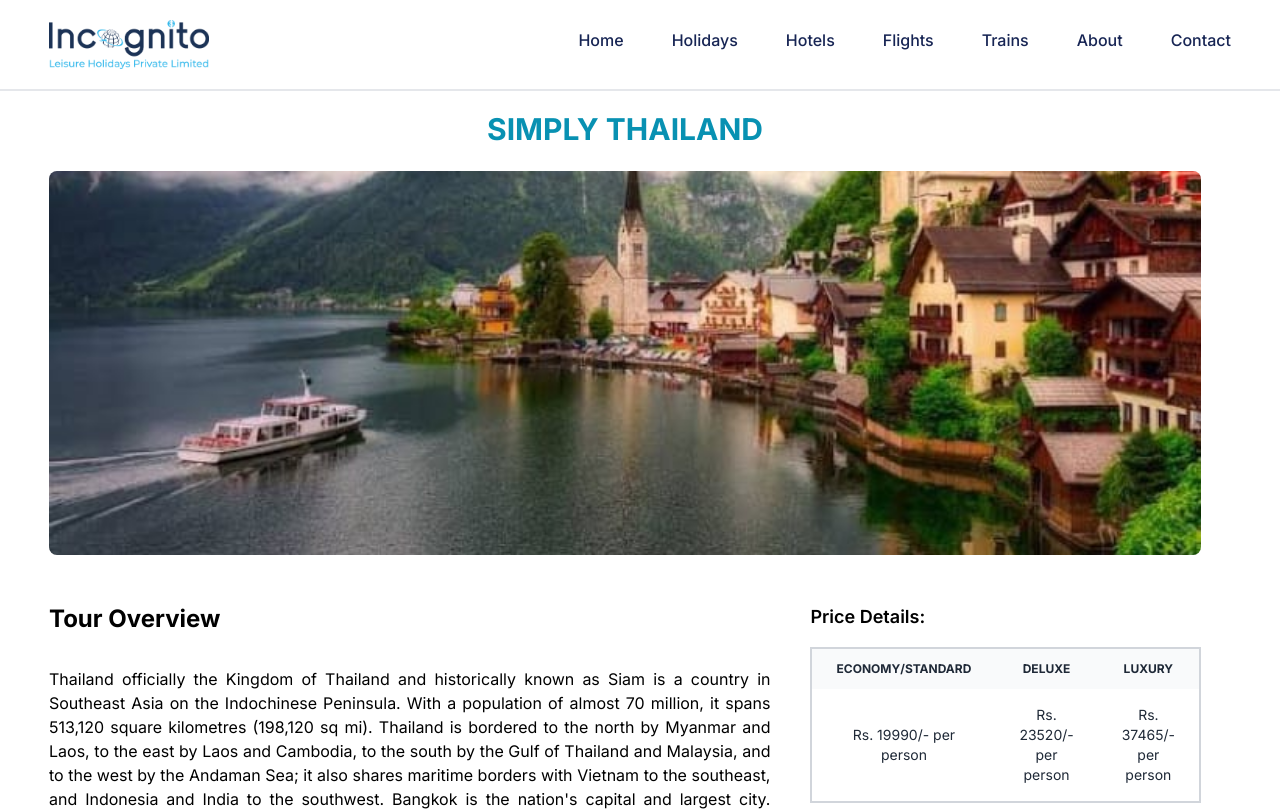
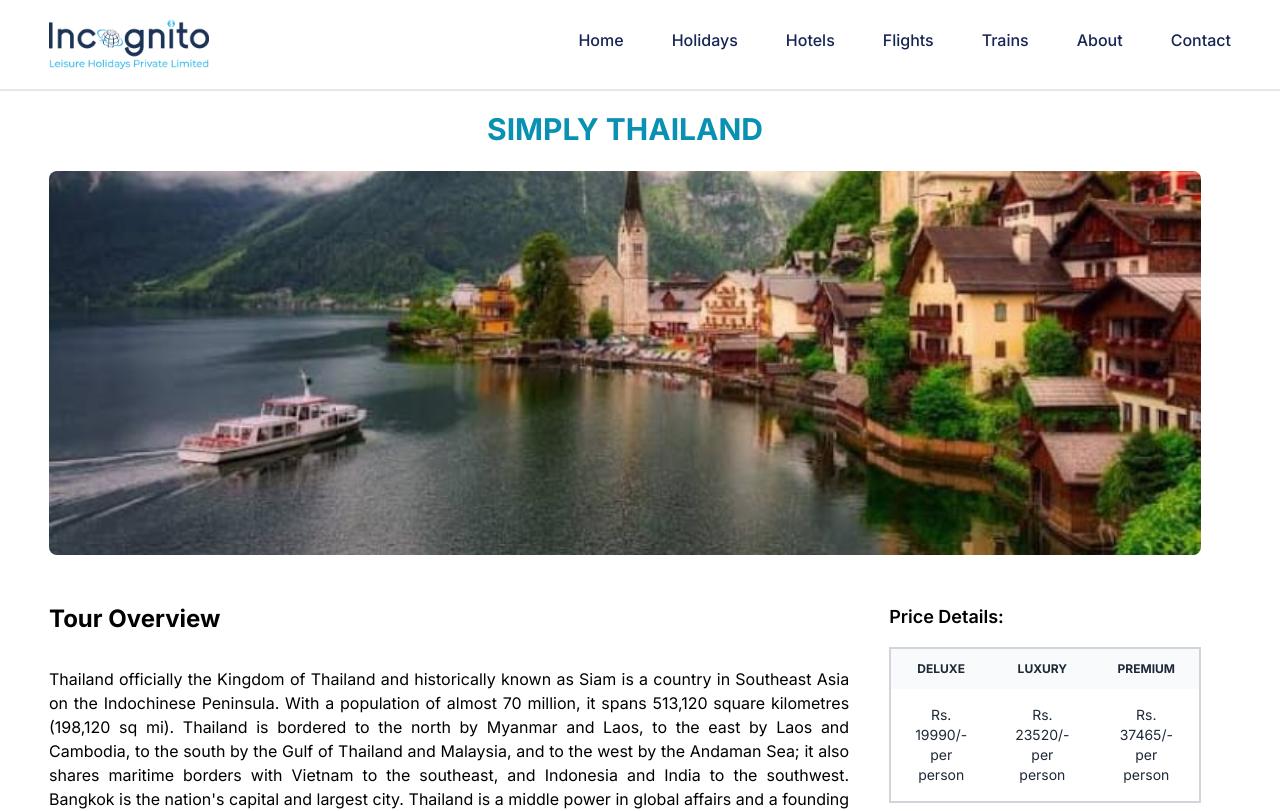
Before and after one commit to Incognito-Holidays/web, a Next.js app: page /holidays/thailand/simply-thailand in a window 1280 px wide. Shown: the top 811 px of the page. Built offline with nearby package versions, Linux system fonts and the light colour scheme.

Commit message:
feat: some changes

```diff
--- a/src/app/holidays/thailand/best-of-thailand/page.tsx
+++ b/src/app/holidays/thailand/best-of-thailand/page.tsx
@@ -395,7 +395,7 @@ const Page: React.FC = () => {
                 <thead className='bg-gray-50 text-xs uppercase text-gray-800'>
                   <tr>
                     <th scope='col' className='px-6 py-3'>
-                      Delux
+                      Deluxe
                     </th>
                     <th scope='col' className='px-6 py-3'>
                       Luxury
--- a/src/app/holidays/thailand/simply-thailand/page.tsx
+++ b/src/app/holidays/thailand/simply-thailand/page.tsx
@@ -343,13 +343,13 @@ const Page: React.FC = () => {
                 <thead className='bg-gray-50 text-xs uppercase text-gray-800'>
                   <tr>
                     <th scope='col' className='px-6 py-3'>
-                      Economy/Standard
-                    </th>
-                    <th scope='col' className='px-6 py-3'>
                       Deluxe
                     </th>
                     <th scope='col' className='px-6 py-3'>
                       Luxury
+                    </th>
+                    <th scope='col' className='px-6 py-3'>
+                      Premium
                     </th>
                   </tr>
                 </thead>
```
